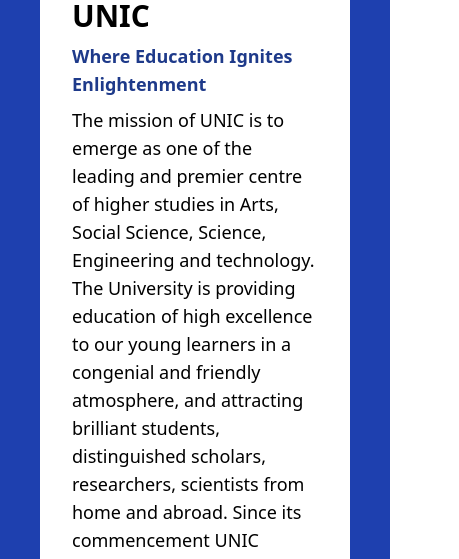
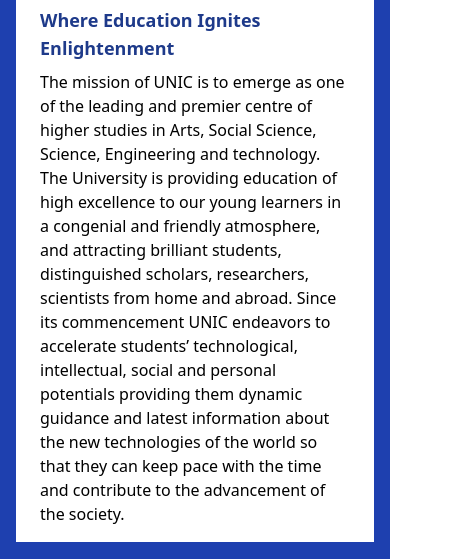
Before and after one commit to Creative-Hub-IT-Agency/first-task, a React (Vite) app: page / in a window 390 px wide. Shown: the part 972-1531 px from the top of the page, 459 px wide, since content can reach past the window. Built offline with nearby package versions, Linux system fonts and the light colour scheme.

Commit message:
fully responsive done

```diff
--- a/src/components/Courses.jsx
+++ b/src/components/Courses.jsx
@@ -5,11 +5,11 @@
 
 const Courses = () => {
   return (
-    <div className='flex gap-2'>
-      <div className='w-2/3'>
+    <div className='flex flex-col lg:flex-row gap-2'>
+      <div className='lg:w-2/3'>
         <Degrees />
       </div>
-      <div className='w-1/3 p-5 space-y-10 bg-white'>
+      <div className='lg:w-1/3 p-5 space-y-10 bg-white'>
         <Circular />
         <Notice2/>
         <Calendar />
--- a/src/components/Degrees.jsx
+++ b/src/components/Degrees.jsx
@@ -1,6 +1,6 @@
 const Degrees = () => {
   return (
-    <div className="flex justify-center items-center min-h-screen bg-blue-200 px-8 pb-8">
+    <div className="flex justify-center items-center min-h-screen bg-blue-200 px-4 lg:px-8 pb-8">
       <div className="overflow-hidden w-full max-w-4xl grid grid-cols-1 lg:grid-cols-2 gap-4 mt-4">
         {/* Bachelor's Degree Column */}
         <div className="border border-gray-300 bg-white rounded-lg">
--- a/src/components/FacilitiesAndActivities.jsx
+++ b/src/components/FacilitiesAndActivities.jsx
@@ -3,10 +3,10 @@
 
 const FacilitiesAndActivities = () => {
     return (
-        <div className="flex justify-center items-center bg-[#316B9B] p-8">
+        <div className="flex justify-center items-center bg-[#316B9B] p-4 lg:p-8">
             <div className="flex flex-col gap-8 lg:flex-row">
                 {/* Facilities Card */}
-                <div className="bg-white p-6 rounded-xl shadow-lg border-2 border-red-700 w-1/2">
+                <div className="bg-white p-6 rounded-xl shadow-lg border-2 border-red-700 lg:w-1/2">
                     <div className="relative mb-4 group">
                         <img
                             src={img1}
@@ -37,7 +37,7 @@
                 </div>
 
                 {/* Extra Curricular Activities Card */}
-                <div className="bg-white p-6 rounded-xl shadow-lg border-2 border-red-700 w-1/2 h-fit">
+                <div className="bg-white p-6 rounded-xl shadow-lg border-2 border-red-700 lg:w-1/2 h-fit">
                     <div className="relative mb-4 group">
                         <img
                             src={img2}
--- a/src/components/WelcomeMessage.jsx
+++ b/src/components/WelcomeMessage.jsx
@@ -2,11 +2,11 @@
 
 const WelcomeMessage = () => {
     return (
-        <div className="bg-blue-800 lg:flex gap-14 py-6 px-10">
-            <div className="bg-white py-4 px-8 flex-1">
+        <div className="bg-blue-800 flex flex-col lg:flex-row gap-8 lg:gap-14 py-6 px-4 lg:px-8">
+            <div className="bg-white py-4 px-6 lg:px-8 flex-1">
                 <h1 className="text-black font-bold text-3xl">Welcome to UNIC</h1>
                 <p className="text-blue-900 font-semibold text-lg my-2">Where Education Ignites Enlightenment</p>
-                <p className="text-black text-lg">The mission of UNIC is to emerge as one of the leading and premier centre of higher studies in Arts, Social Science, Science, Engineering and technology. The University is providing education of high excellence to our young learners in a congenial and friendly atmosphere, and attracting brilliant students, distinguished scholars, researchers, scientists from home and abroad. Since its commencement  UNIC endeavors to accelerate students’ technological, intellectual, social and personal potentials providing them dynamic guidance and latest information about the new technologies of the world so that they can keep pace with the time and contribute to the advancement of the society.</p>
+                <p className="text-black lg:text-lg">The mission of UNIC is to emerge as one of the leading and premier centre of higher studies in Arts, Social Science, Science, Engineering and technology. The University is providing education of high excellence to our young learners in a congenial and friendly atmosphere, and attracting brilliant students, distinguished scholars, researchers, scientists from home and abroad. Since its commencement  UNIC endeavors to accelerate students’ technological, intellectual, social and personal potentials providing them dynamic guidance and latest information about the new technologies of the world so that they can keep pace with the time and contribute to the advancement of the society.</p>
             </div>
             <div className="flex-1 bg-blue-300 border-[1px] border-yellow-400 rounded-lg p-2 md:p-6">
                 <div className="mb-2 md:mb-6">
```
